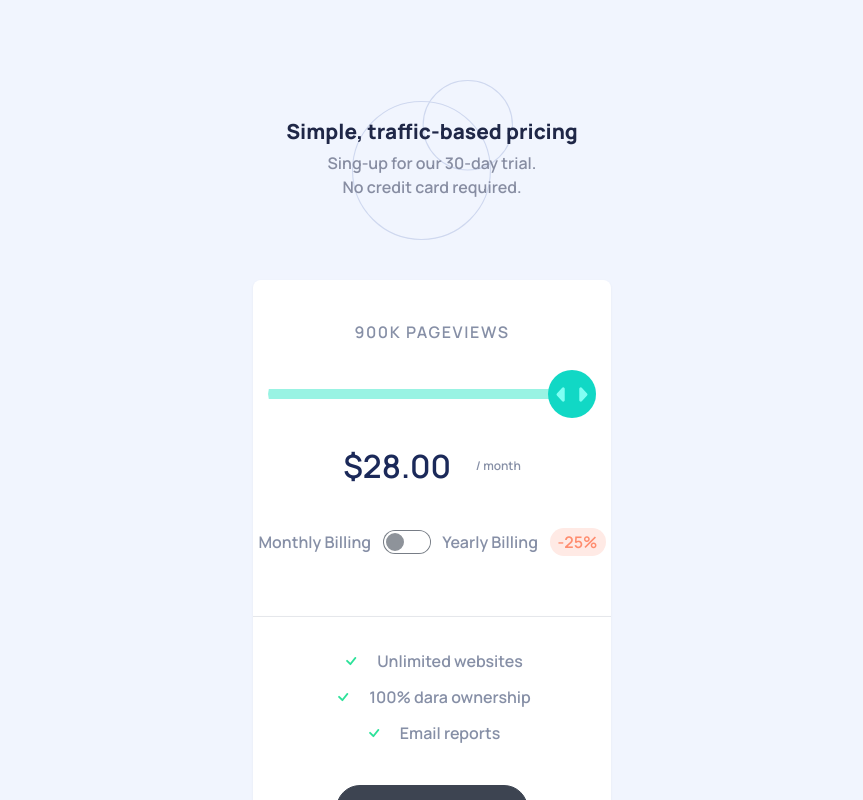
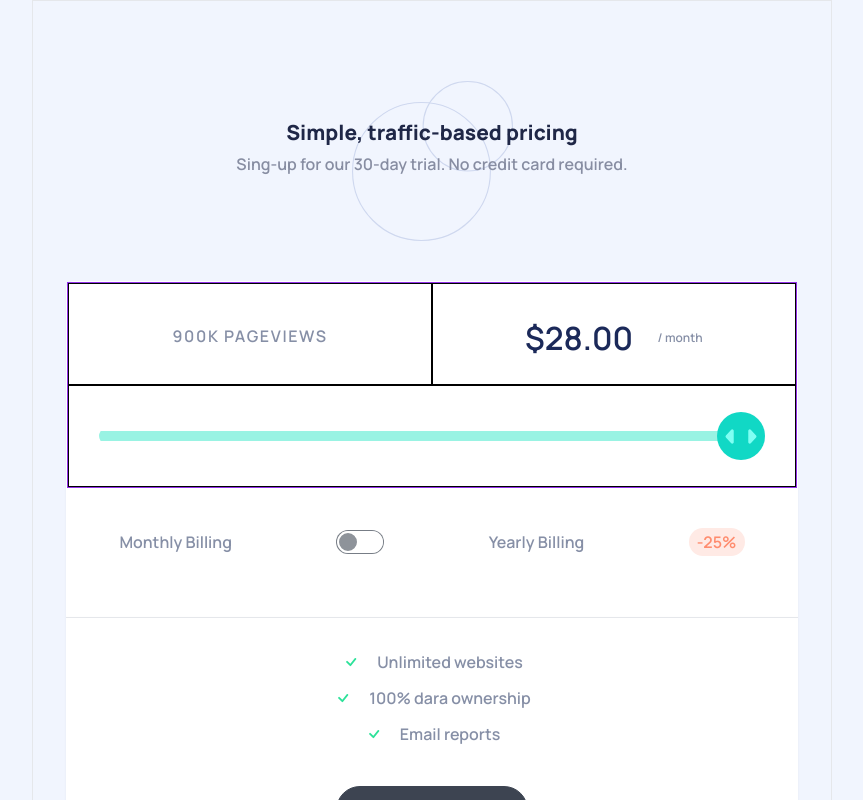
Before and after one commit to jonas-nb/princing-component, a React (Vite) app: page / in a window 1280 px wide. Shown: the top 800 px of the page, without its empty margins (208-1071 px from the left). Built offline with nearby package versions, Linux system fonts and the light colour scheme.

Commit message:
fix tamanho do componente

```diff
--- a/src/App.jsx
+++ b/src/App.jsx
@@ -6,7 +6,7 @@ import FooterComponentIndex from './components/03 FooterCompoents/FooterComponen
 
 const App = () => {
     return (
-        <div className="min-w-[375px] flex flex-col bo">
+        <div className="flex flex-col w-full lg:w-[50rem] border">
             <MainProvider>
                 <ArticleHeaderIndex />
                 <MainComponentIndex />
--- a/src/components/01 articleHeader/MainText.jsx
+++ b/src/components/01 articleHeader/MainText.jsx
@@ -6,7 +6,7 @@ const MainText = () => {
             <h1 className="pt-10 text-center font-[650] text-[1.3rem] text-[#1f2747]">
                 Simple, traffic-based pricing
             </h1>
-            <p className="m-auto pt-2 w-7/12 text-center text-[#878da2]">
+            <p className="m-auto pt-2 w-7/12 lg:w-11/12 text-center text-[#878da2]">
                 Sing-up for our 30-day trial. No credit card required.
             </p>
         </div>
--- a/src/components/02 mainComponents/MainComponentIndex.jsx
+++ b/src/components/02 mainComponents/MainComponentIndex.jsx
@@ -6,10 +6,19 @@ import PageViewsComponent from './PageViewsComponent'
 import './style.css'
 const MainComponentIndex = () => {
     return (
-        <div className="m-auto mt-10 w-11/12 h-[21rem] rounded-t-lg drop-shadow-sm bg-white ">
-            <PageViewsComponent />
-            <Controller />
-            <MoneyComponent />
+        <div className="m-auto border-transparent mt-10 w-11/12 h-[21rem] rounded-t-lg drop-shadow-sm bg-white border border-blue-500">
+            <div className="border border-purple-600 lg:grid lg:grid-rows-2 lg:grid-cols-2">
+                <div className="border border-black lg:order-1">
+                    <PageViewsComponent />
+                </div>
+                <div className="border border-black lg:col-span-2 lg:order-3">
+                    <Controller />
+                </div>
+                <div className="border border-black  lg:order-2 ">
+                    <MoneyComponent />
+                </div>
+            </div>
+
             <BillingComponent />
         </div>
     )
--- a/src/components/02 mainComponents/MoneyComponent.jsx
+++ b/src/components/02 mainComponents/MoneyComponent.jsx
@@ -28,7 +28,7 @@ const MoneyComponent = () => {
     }, [rangeValue])
 
     return (
-        <div className="m-auto w-[11.1rem] h-11 flex justify-center items-center">
+        <div className="m-auto w-[11.1rem] h-11 flex justify-center items-center lg:mt-8">
             <div className="m-auto text-center w-full text-[2rem] font-[600] text-[#1b2959] flex items-center justify-between">
                 {billing === true ? (
                     <div>
```
